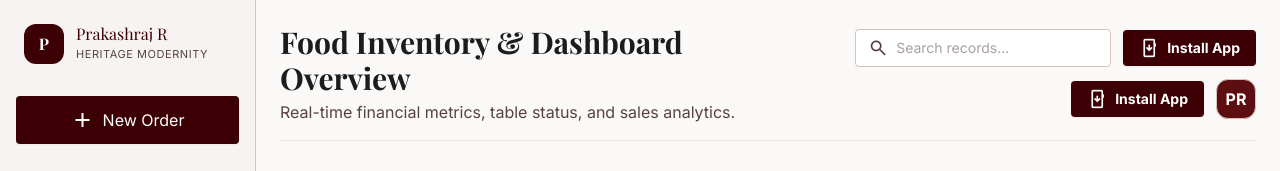
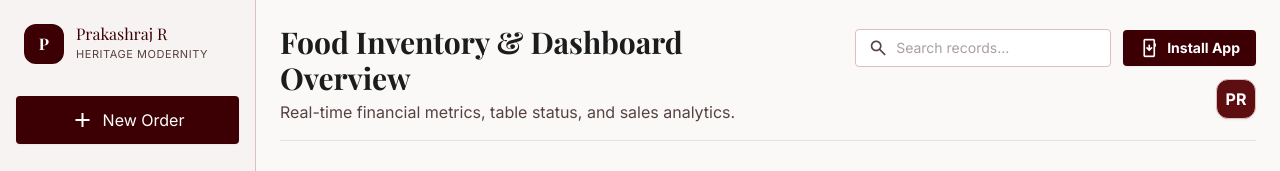
Before and after one commit to prakashrajramar/Restaurant-management-app, a React (Vite) app in the folder frontend/: page / in a window 1280 px wide. Shown: the top 171 px of the page. Built offline with nearby package versions, Linux system fonts and the light colour scheme; no server answers.

Commit message:
Remove duplicate install button

```diff
--- a/frontend/src/components/Header.tsx
+++ b/frontend/src/components/Header.tsx
@@ -1,5 +1,4 @@
 import React from 'react';
-import InstallAppButton from './InstallAppButton';
 
 interface HeaderProps {
   title: string;
@@ -18,6 +17,8 @@ export const Header: React.FC<HeaderProps> = ({
 }) => {
   return (
     <header className="flex flex-col sm:flex-row justify-between items-start sm:items-center gap-4 border-b border-surface-container-highest pb-4 mb-6">
+
+      {/* Page Title */}
       <div>
         <h2 className="font-display-sm text-2xl sm:text-3xl font-bold text-on-surface">
           {title}
@@ -28,10 +29,12 @@ export const Header: React.FC<HeaderProps> = ({
         </p>
       </div>
 
+      {/* Right Side */}
       <div className="flex flex-wrap items-center gap-3 w-full sm:w-auto justify-end">
 
-        {/* Global / Section Search Input */}
+        {/* Search */}
         <div className="flex items-center border border-outline-variant rounded-lg px-3 py-2 bg-surface-container-lowest focus-within:border-secondary transition-colors w-full sm:w-64">
+
           <span className="material-symbols-outlined text-on-surface-variant text-[20px] mr-2">
             search
           </span>
@@ -46,6 +49,7 @@ export const Header: React.FC<HeaderProps> = ({
 
           {searchQuery && (
             <button
+              type="button"
               onClick={() => onSearchChange('')}
               className="text-on-surface-variant hover:text-primary"
             >
@@ -56,11 +60,8 @@ export const Header: React.FC<HeaderProps> = ({
           )}
         </div>
 
-        {/* Action Button */}
+        {/* Install App Button */}
         {actionButton}
-
-        {/* Install App Button */}
-        <InstallAppButton />
 
         {/* User Avatar */}
         <div
```
